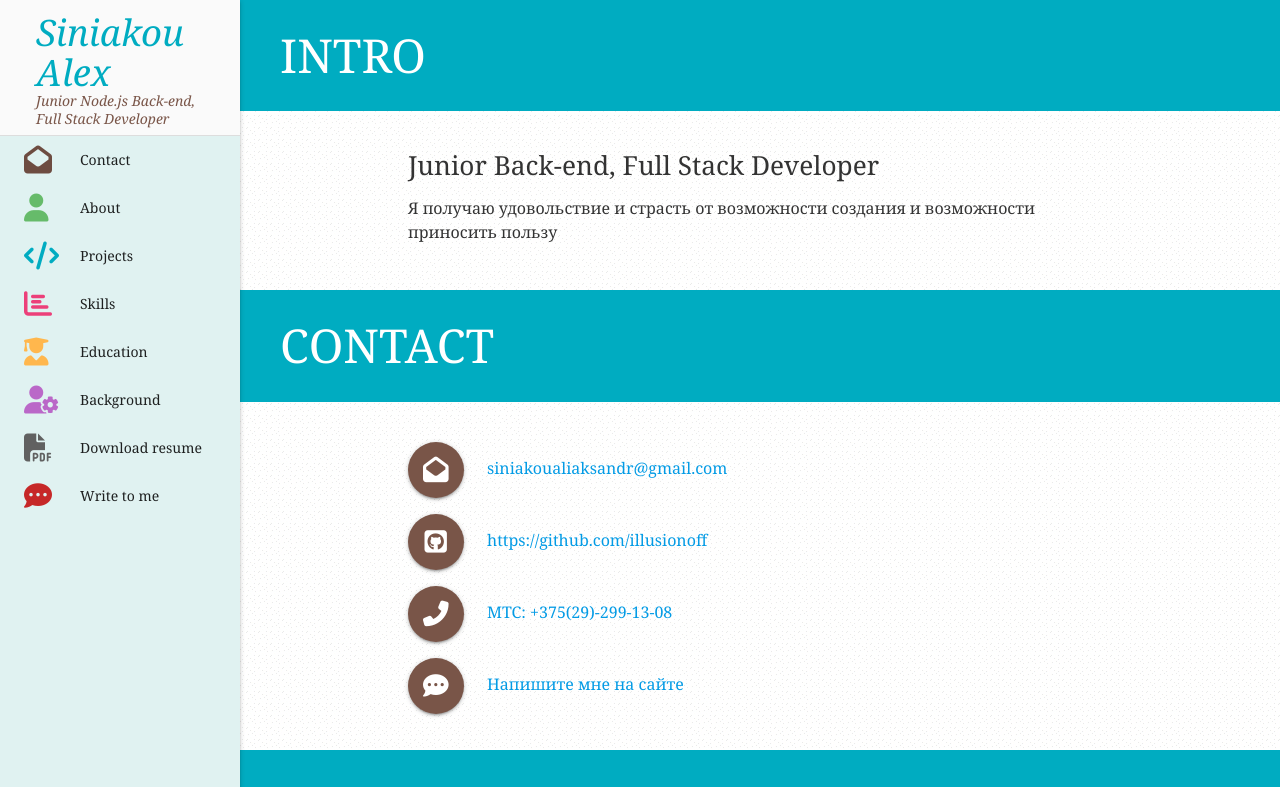
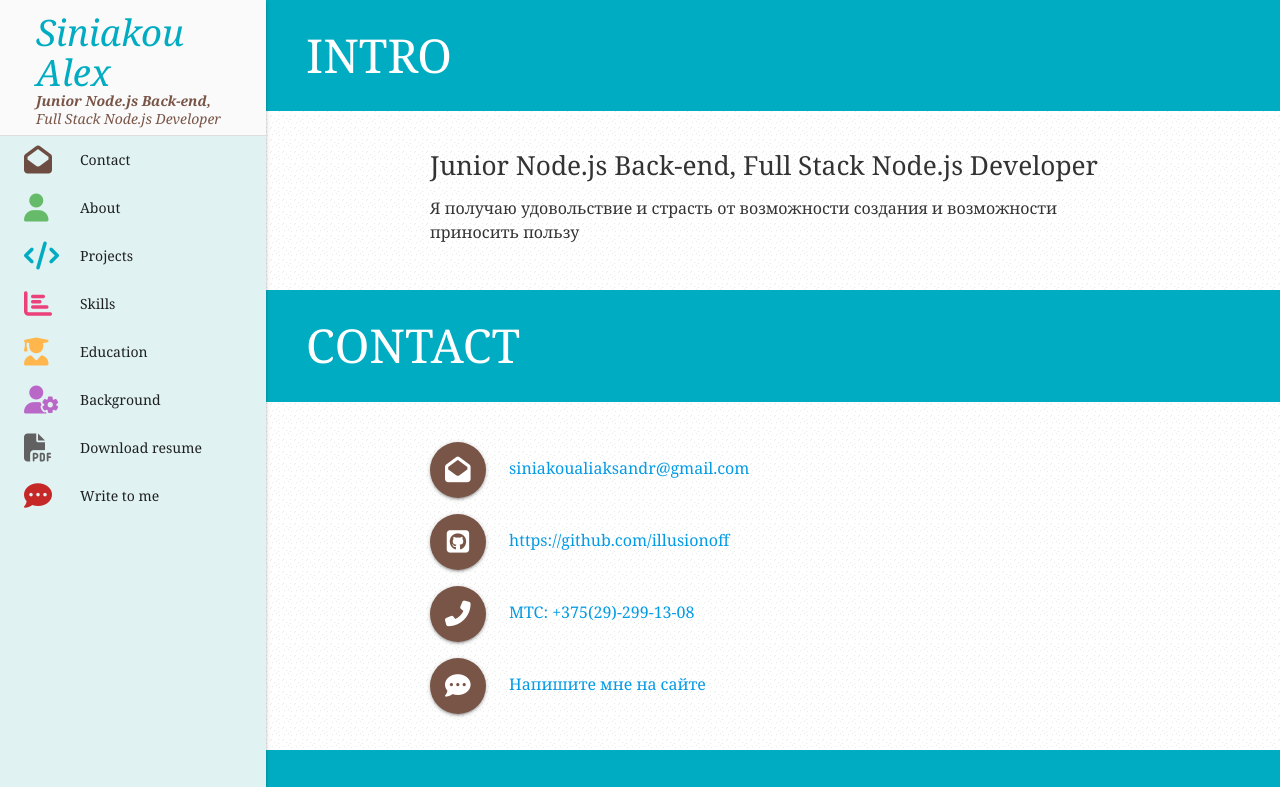
Before and after one commit to illusionoff/portfolio, a React (Create React App) app in the folder client/: page / in a window 1280 px wide. Shown: the top 787 px of the page. Built offline with nearby package versions, Linux system fonts and the light colour scheme.

Commit message:
strong  text Junior and little css and project.js

```diff
--- a/client/src/components/Intro.js
+++ b/client/src/components/Intro.js
@@ -8,7 +8,7 @@ export const Intro = () => {
       <h3 className="page-title white-text">intro</h3>
       <div className="container">
 
-        <h5>Junior Back-end, Full Stack Developer</h5>
+        <h5>Junior Node.js Back-end, Full Stack Node.js Developer</h5>
 
         <p>Я получаю удовольствие и страсть от возможности создания
                      и возможности приносить пользу</p>
--- a/client/src/components/Navbar.js
+++ b/client/src/components/Navbar.js
@@ -57,8 +57,8 @@ export const Navbar = () => {
       <ul id="slide-out" className="sidenav">
         <li><Link activeClass="active" className="sidenav-close intro-mobile" to="Intro" spy={true} smooth={true} duration={500} offset={-54}>
           <center >Siniakou Alex</center>
-          <span className="brown-text light">Junior Node.js Back-end,</span>
-          <span className="brown-text light">Full Stack Developer</span>
+          <span className="brown-text light strong">Junior Node.js Back-end,</span>
+          <span className="brown-text light">Full Stack Node.js Developer</span>
 
         </Link></li>
         <li><Link activeClass="active" className="sidenav-close " to="Contact" spy={true} smooth={true} duration={500} offset={-54}><i className="fas fa-envelope-open fa-fw fa-2x  brown-text text-darken-1" ></i>Contact</Link></li>
@@ -79,8 +79,8 @@ export const Navbar = () => {
       <ul id="slide-out-left-fixed" className="sidenav sidenav-fixed ">
         <li><Link activeClass="active" className="intro" to="Intro" spy={true} smooth={true} duration={500}  >
           <h4>Siniakou Alex</h4>
-          <span className="brown-text light">Junior Node.js Back-end,</span>
-          <span className="brown-text light">Full Stack Developer</span>
+          <span className="brown-text light strong">Junior Node.js Back-end,</span>
+          <span className="brown-text light">Full Stack Node.js Developer</span>
         </Link></li>
         <li><Link activeClass="active" className="side-bg-color" to="Contact" spy={true} smooth={true} duration={500} >
           <i className="fas fa-envelope-open fa-fw fa-2x  brown-text text-darken-1" ></i>Contact</Link></li>
--- a/client/src/components/Projects.js
+++ b/client/src/components/Projects.js
@@ -77,11 +77,12 @@ export const Projects = () => {
             </ul>
             <h6 >Основные технологии, библиотеки</h6>
             <ul className="border-bottom">
-              <li>Nodejs, Express, npm, handlebars, REST API </li>
+              <li>Nodejs, Express, npm, REST API </li>
               <li>MongoDB, mongoose</li>
-              <li>materializecss</li>
+              <li>materializecss, handlebars</li>
               <li>Nginx, pm2</li>
-              <li>passport.js, mocha, eslint, prettier  </li>
+              <li>passport.js, mocha</li>
+              <li>eslint, prettier  </li>
             </ul>
             <div className="spravca">
               <input type="checkbox" id="hd-1" className="reference" />
--- a/client/src/index.css
+++ b/client/src/index.css
@@ -11,7 +11,7 @@ html {
     font-size: 16px;
 }
 main {
-    padding-left: 240px;
+    padding-left: 266px;
     background: url(font.png) repeat;
     /* padding-top: -64px; */
     margin-top: -64px;
@@ -253,7 +253,7 @@ a.hoverline:hover {
       /* background-color: LightGrey !important; */
 
   .sidenav {
-    width: 240px;
+    width: 266px;
     background-color: #e0f2f1 ;
   }
   .sidenav li>a.intro {
@@ -295,17 +295,22 @@ a.hoverline:hover {
     display: block;
 
     padding: 0px 0px 0px 12px ;
-    font-style: italic;
     line-height: 1.25;
   }
 
   .sidenav li>a.intro-mobile>span {
     font-style: italic;
+
     display: block;
     font-size: 14px;
     padding: 0px 0px 0px 20px ;
-    font-style: italic;
     line-height: 1;
+  }
+
+  .strong {
+
+    font-weight: 600;
+
   }
 
   .sidenav li>a.side-bg-color.active {
```
